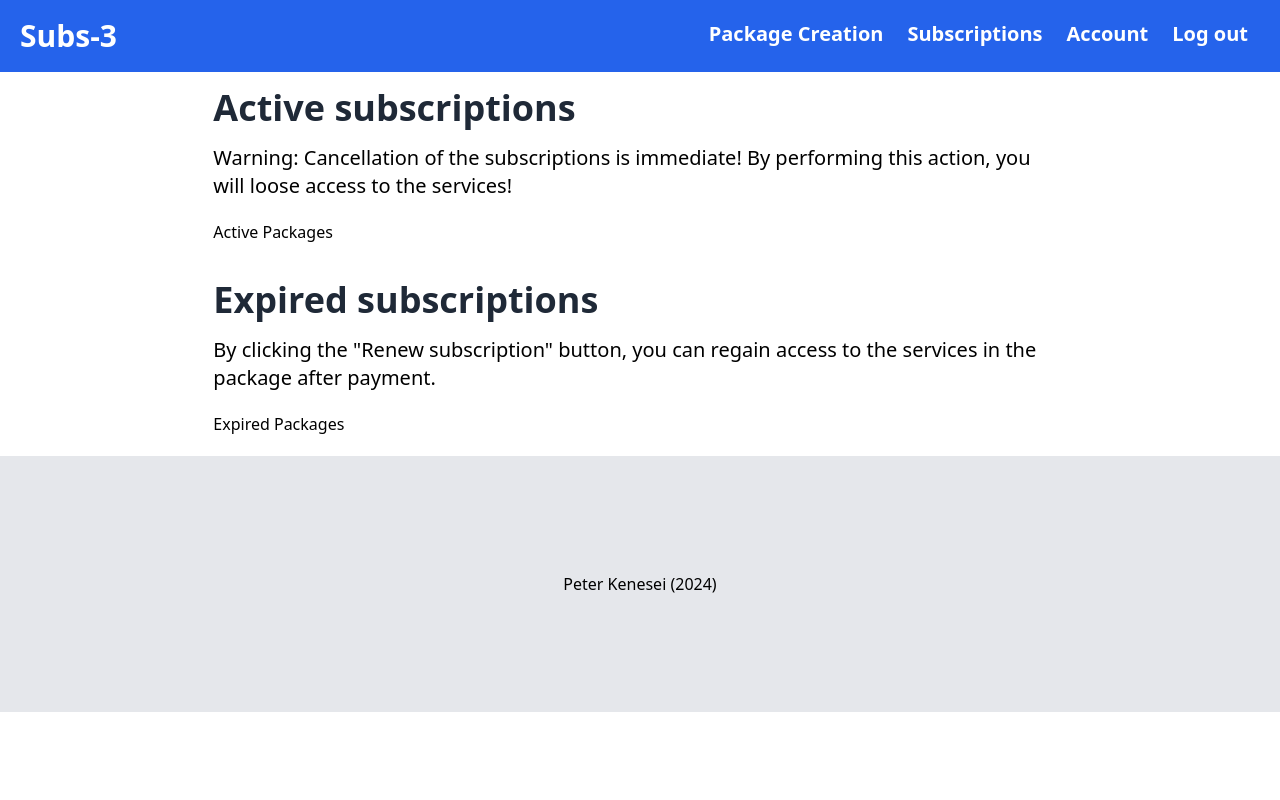
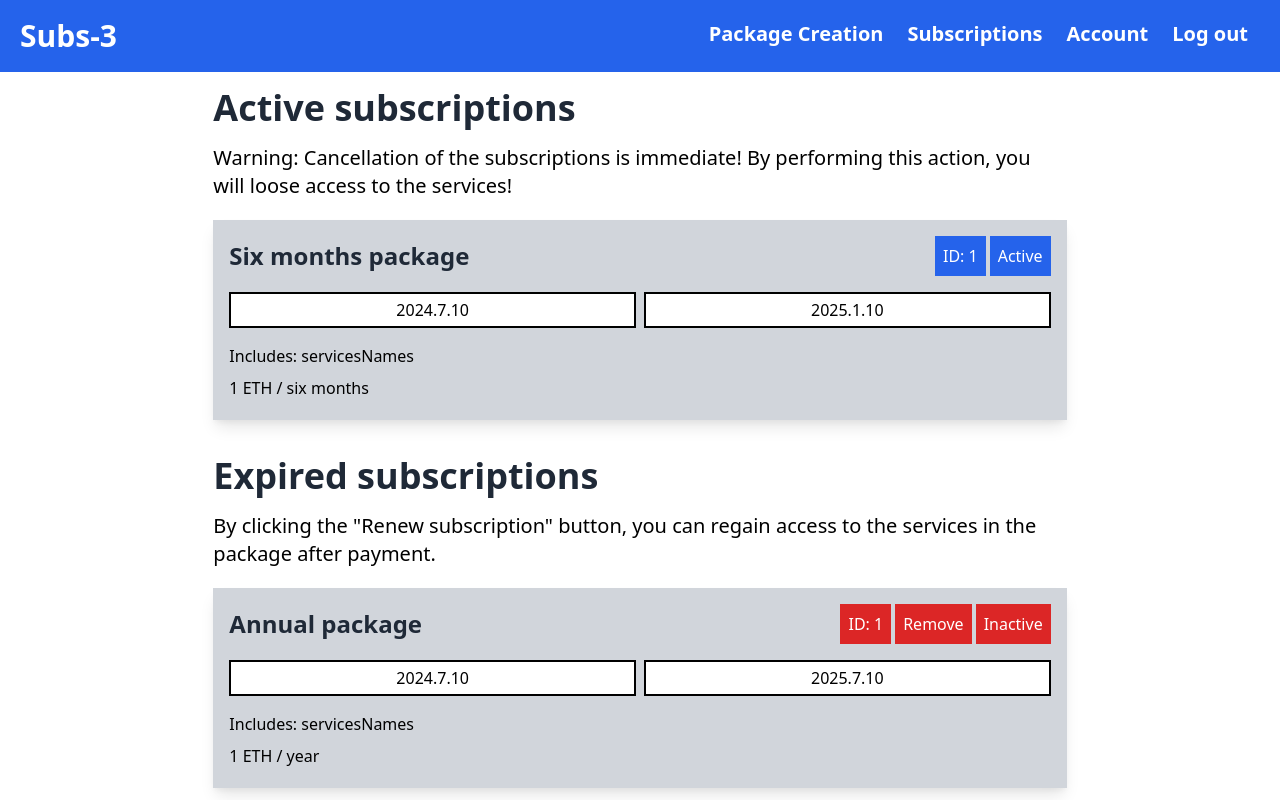
Before and after one commit to ptrkns/subscription-service, a React (Vite) app: page /subscriptions in a window 1280 px wide. Shown: the top 800 px of the page. Built offline with nearby package versions, Linux system fonts and the light colour scheme.

Commit message:
Added placeholder packages for styling

```diff
--- a/src/components/Subscriptions.tsx
+++ b/src/components/Subscriptions.tsx
@@ -1,15 +1,44 @@
+import Package from "./Package.tsx";
+
+import DateHandler from "../utility/DateHandler.ts";
+
 function Subscriptions() {
+
+  const { getCurrentDate, getEndDate } = DateHandler();
+
   return (
     <div>
       <section>
           <h1 className="font-bold text-2xl md:text-4xl py-4 text-gray-800 cursor-default">Active subscriptions</h1>
           <p className="text-base md:text-xl mb-5 cursor-default">Warning: Cancellation of the subscriptions is immediate! By performing this action, you will loose access to the services!</p>
-          <div className="mb-5">Active Packages</div>
+          <div className="mb-5">
+          <Package
+              packageID={"1"}
+              userID={"1"}
+              isActive={true}
+              services={[]}
+              price={1}
+              duration={6}
+              sDate={getCurrentDate()}
+              eDate={getEndDate(6)}
+          />
+          </div>
       </section>
       <section>
           <h1 className="font-bold text-2xl md:text-4xl py-4 text-gray-800 cursor-default">Expired subscriptions</h1>
           <p className="text-base md:text-xl mb-5 cursor-default">By clicking the "Renew subscription" button, you can regain access to the services in the package after payment.</p>
-          <div className="mb-5">Expired Packages</div>
+          <div className="mb-10">
+          <Package
+              packageID={"1"}
+              userID={"1"}
+              isActive={false}
+              services={[]}
+              price={1}
+              duration={12}
+              sDate={getCurrentDate()}
+              eDate={getEndDate(12)}
+          />
+          </div>
       </section>
     </div>
   );
```
